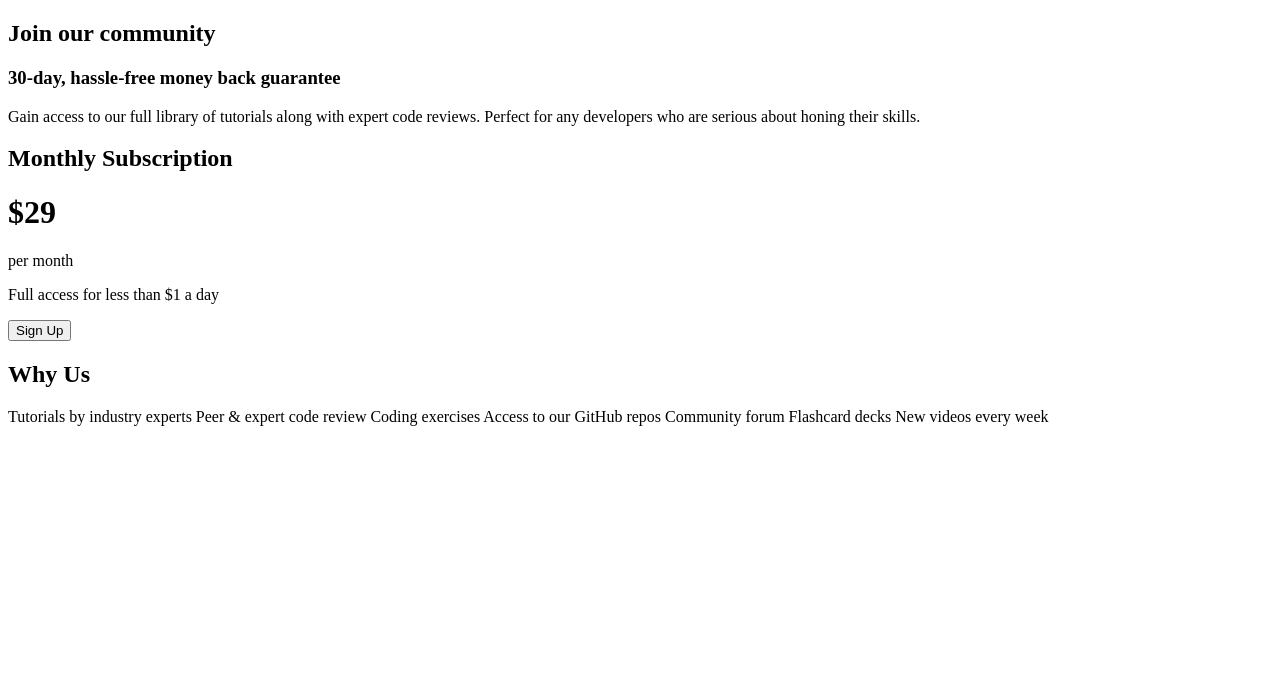
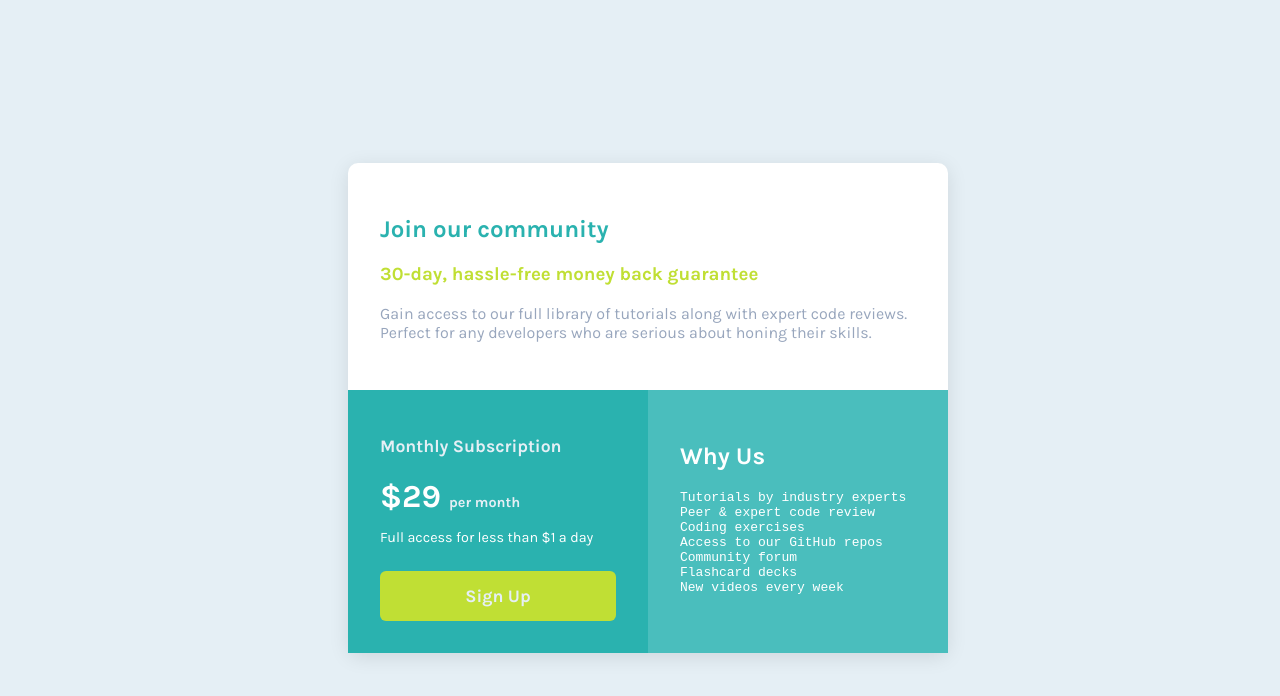
Before and after one commit to srsanjaykumar/single-price-grid-component-master, a plain HTML site: page index.html in a window 1280 px wide. Drawn offline with Linux system fonts and the light colour scheme.

Commit message:
Part -1 per month pending

```diff
--- a/index.html
+++ b/index.html
@@ -9,7 +9,7 @@
   <link rel="icon" type="image/png" sizes="32x32" href="./images/favicon-32x32.png">
 
   <title>Frontend Mentor | Single Price Grid Component</title>
-
+  <link rel="stylesheet" href="style.css">
 
 </head>
 
@@ -24,19 +24,19 @@
     <div class="section-2">
       <div class="part-1">
         <h2>Monthly Subscription</h2>
-        <h1> &dollar;29 </h1><span>per month</span>
+        <h1> &dollar;29 <span>per month</span> </h1>
         <p>Full access for less than &dollar;1 a day</p>
-        <button class="button">Sign Up</button>
+        <div class="button"><h2>Sign Up</h2></div>
       </div>
       <div class="part-2">
         <h2>Why Us</h2>
-        <p>Tutorials by industry experts
-          Peer &amp; expert code review
-          Coding exercises
-          Access to our GitHub repos
-          Community forum
-          Flashcard decks
-          New videos every week</p>
+        <pre>Tutorials by industry experts
+Peer &amp; expert code review
+Coding exercises
+Access to our GitHub repos
+Community forum
+Flashcard decks
+New videos every week</pre>
       </div>
 
     </div>
--- /dev/null
+++ b/style.css
@@ -0,0 +1,78 @@
+@import url('https://fonts.googleapis.com/css2?family=Figtree:ital,wght@0,300..900;1,300..900&family=Fraunces:ital,opsz,wght@0,9..144,100..900;1,9..144,100..900&family=Inter:ital,opsz,wght@0,14..32,100..900;1,14..32,100..900&family=Karla:ital,wght@0,200..800;1,200..800&family=Kumbh+Sans:wght@100..900&family=Lexend+Deca:wght@100..900&family=Outfit:wght@100..900&family=Red+Hat+Display:ital,wght@0,300..900;1,300..900&display=swap');
+
+
+:root {
+    --cyan: hsl(179, 62%, 43%);
+    --bright-yellow: hsl(71, 73%, 54%);
+    --light-gray: hsl(204, 43%, 93%);
+    --grayish-blue: hsl(218, 22%, 67%);
+}
+
+body {
+    width: 100vw;
+    height: 100vh;
+    background-color: var(--light-gray);
+    display: flex;
+    justify-content: center;
+    align-items: center;
+    /* text-align: center; */
+    font-family: 'Karla', sans-serif;
+}
+
+.container{
+    max-width: 600px;
+    max-height: 100%;
+    background-color: white;
+    border-radius: 10px;
+    box-shadow: 0 4px 20px rgba(0, 0, 0, 0.1);
+
+}
+.section-1, .part-1 , .part-2{
+    padding: 2rem;
+}
+
+.section-1 h2{
+    color: var(--cyan);
+}
+.section-1 h3{
+    color: var(--bright-yellow);
+}
+.section-1 p{
+    color: var(--grayish-blue);
+}
+
+.section-2{
+    display: flex;
+    color: white;
+}
+.part-1{
+    width: 50%;
+    background-color: var(--cyan);
+}
+.part-2{
+    width: 50%;
+    background-color:#4abebd;
+}
+.part-1 h2{
+    font-size: 1.1rem;
+    color: var(--light-gray);
+}
+.part-1 p{
+    font-size: 0.9rem;
+
+}
+.part-1 h1{
+    margin-bottom: 0px;
+}
+
+.button{
+    margin-top: 25px;
+    padding: 0.01rem;
+    border-radius: 6px;
+    text-align: center;
+    background-color: var(--bright-yellow);
+}
+span{
+    color: var(--light-gray);
+    font-size: 0.9rem;
+}
```
